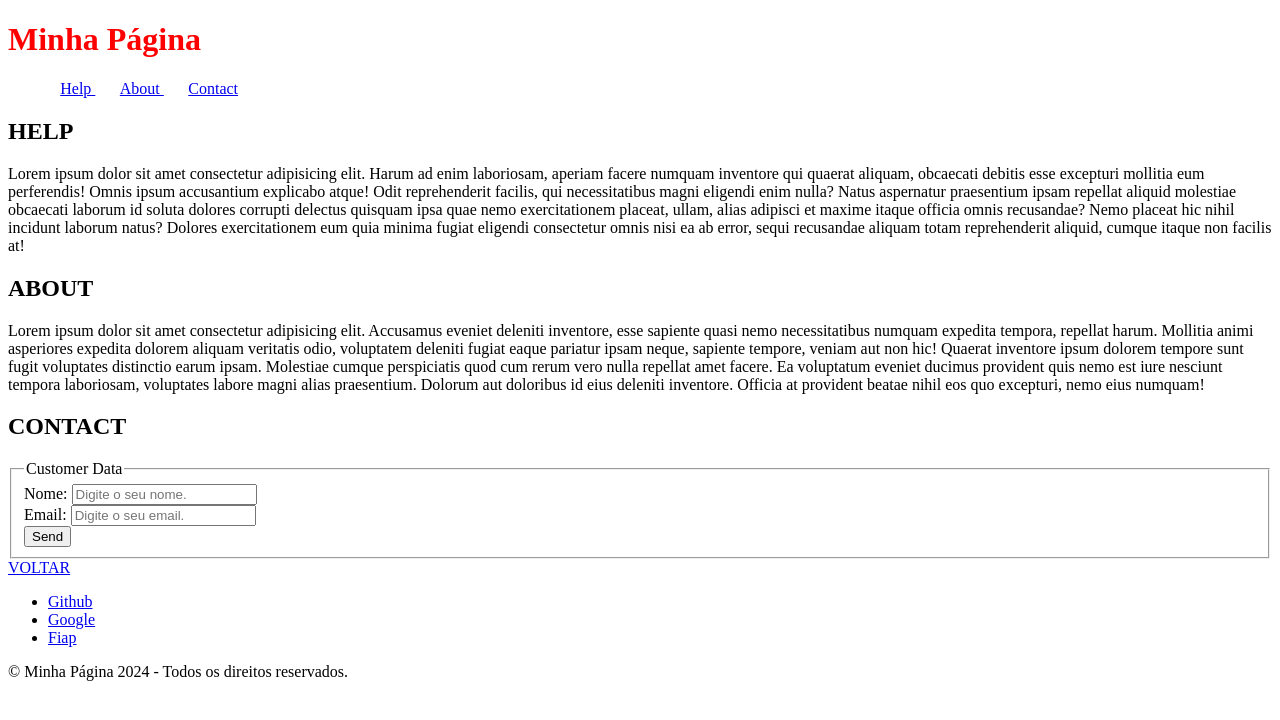
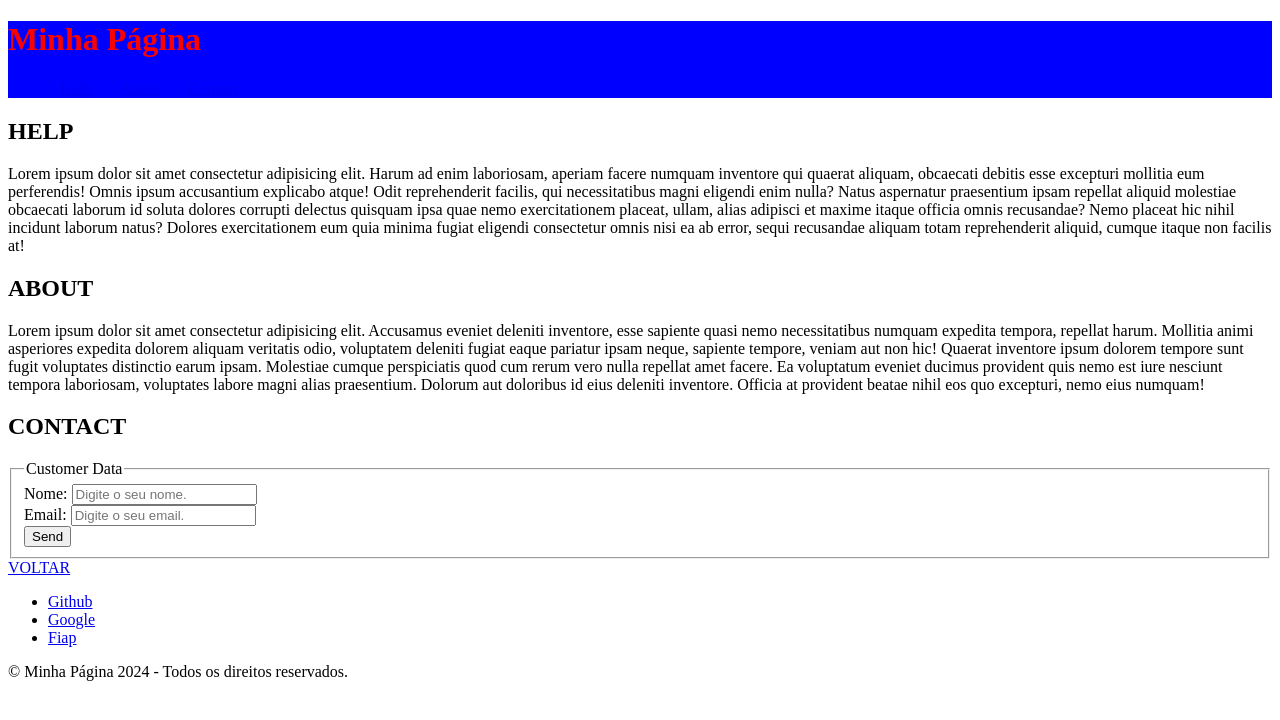
Before and after one commit to enricodelguerra/projeto-inicial-, a plain HTML site: page index.html in a window 1280 px wide. Drawn offline with Linux system fonts and the light colour scheme.

Commit message:
Cabeçalho ficou azul

```diff
--- a/css/style.css
+++ b/css/style.css
@@ -6,3 +6,6 @@ h1 {
     display: inline;
     margin: 1%;
 }
+header{
+    background-color:blue
+}
```
